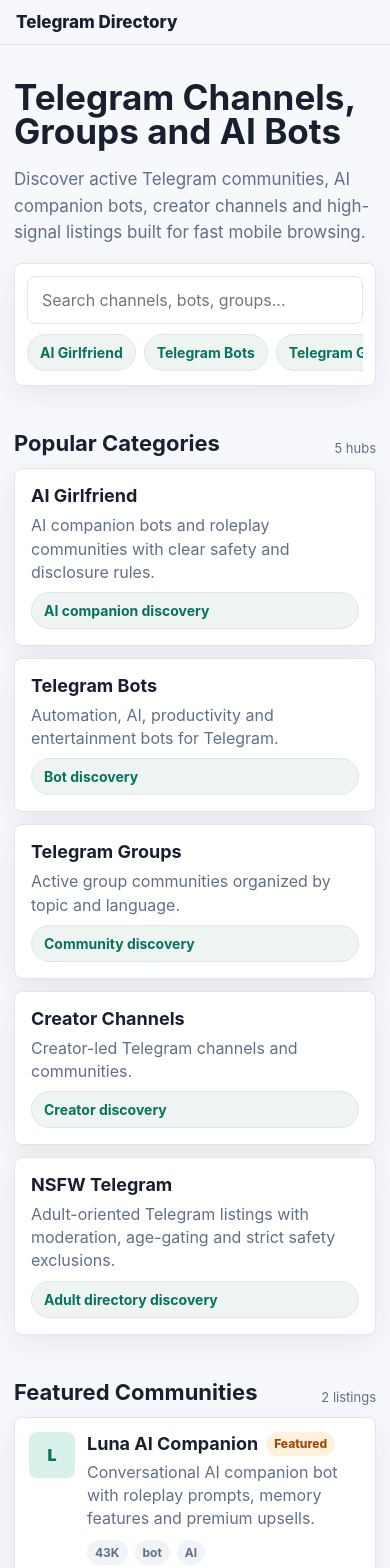
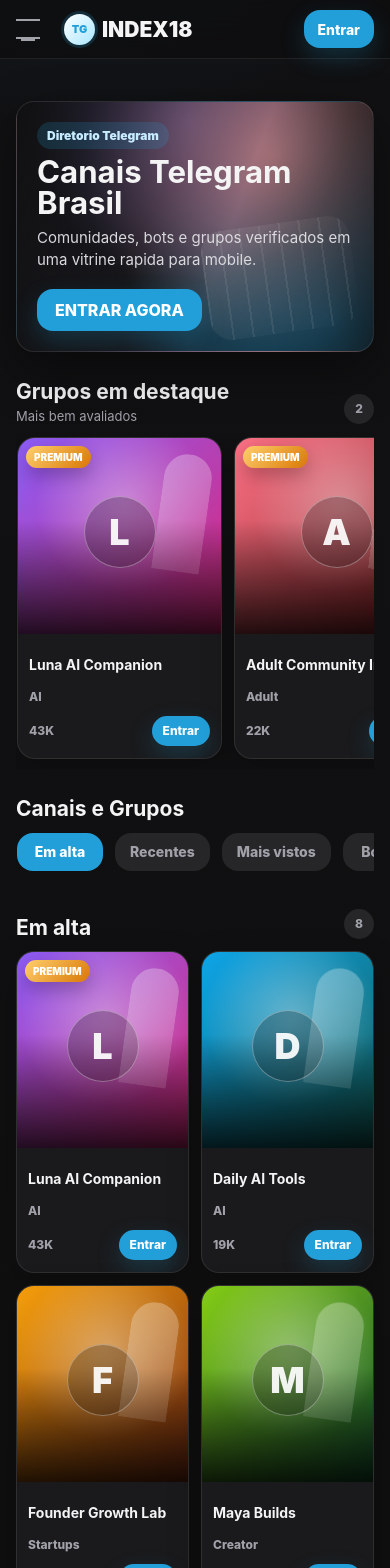
Before and after one commit to valeskashop983-web/thep, a Next.js app: page / in a window 390 px wide. Shown: the top 1568 px of the page. Built offline with nearby package versions, Linux system fonts and the light colour scheme; no server answers.

Commit message:
Rebuild mobile directory layout

```diff
--- a/app/globals.css
+++ b/app/globals.css
@@ -1,14 +1,15 @@
 :root {
-  --bg: #f7f8fb;
-  --surface: #ffffff;
-  --ink: #18202f;
-  --muted: #607086;
-  --line: #dfe5ee;
-  --accent: #0f8f7a;
-  --accent-strong: #08715f;
-  --warn: #a44608;
-  --chip: #edf4f2;
-  --shadow: 0 8px 28px rgba(24, 32, 47, 0.08);
+  --bg: #0f0f10;
+  --surface: #1a1a1c;
+  --surface-2: #262629;
+  --ink: #f4f4f5;
+  --muted: #a1a1aa;
+  --line: #303036;
+  --accent: #229ed8;
+  --accent-strong: #48b8ef;
+  --warn: #f5a524;
+  --danger: #fb7185;
+  --shadow: 0 18px 50px rgba(0, 0, 0, 0.42);
 }
 
 * {
@@ -16,12 +17,14 @@
 }
 
 html {
-  color-scheme: light;
+  color-scheme: dark;
 }
 
 body {
   margin: 0;
-  background: var(--bg);
+  background:
+    radial-gradient(circle at 20% -10%, rgba(34, 158, 216, 0.18), transparent 32rem),
+    linear-gradient(180deg, #111113 0%, var(--bg) 38%);
   color: var(--ink);
   font-family:
     Inter, ui-sans-serif, system-ui, -apple-system, BlinkMacSystemFont, "Segoe UI",
@@ -40,25 +43,54 @@ a {
 .topbar {
   position: sticky;
   top: 0;
-  z-index: 10;
-  border-bottom: 1px solid var(--line);
-  background: rgba(247, 248, 251, 0.92);
-  backdrop-filter: blur(14px);
+  z-index: 20;
+  border-bottom: 1px solid rgba(255, 255, 255, 0.08);
+  background: rgba(15, 15, 16, 0.86);
+  backdrop-filter: blur(18px);
 }
 
 .topbar-inner {
-  display: flex;
+  display: grid;
+  grid-template-columns: 36px minmax(0, 1fr) max-content;
   align-items: center;
-  justify-content: space-between;
-  gap: 16px;
-  width: min(1120px, calc(100% - 32px));
+  gap: 12px;
+  width: min(1180px, calc(100% - 32px));
+  min-height: 58px;
   margin: 0 auto;
-  padding: 12px 0;
+}
+
+.topbar-inner::before {
+  content: "";
+  width: 24px;
+  height: 16px;
+  border-top: 2px solid var(--muted);
+  border-bottom: 2px solid var(--muted);
+  box-shadow: 0 7px 0 -5px var(--muted);
 }
 
 .brand {
-  font-size: 17px;
-  font-weight: 800;
+  display: inline-flex;
+  align-items: center;
+  justify-content: center;
+  gap: 7px;
+  width: max-content;
+  font-size: 21px;
+  font-weight: 950;
+  letter-spacing: 0;
+  text-transform: uppercase;
+}
+
+.brand-orb {
+  display: grid;
+  place-items: center;
+  width: 31px;
+  height: 31px;
+  border-radius: 999px;
+  background: linear-gradient(135deg, #ffffff, #a9e6ff);
+  color: var(--accent);
+  font-size: 11px;
+  font-weight: 950;
+  box-shadow: 0 0 0 3px rgba(34, 158, 216, 0.2);
 }
 
 .nav {
@@ -67,81 +99,116 @@ a {
   gap: 14px;
   color: var(--muted);
   font-size: 14px;
+  font-weight: 700;
 }
 
 .nav a:hover {
   color: var(--ink);
 }
 
+.login-button,
+.hero-cta,
+.join-mini,
+.button {
+  display: inline-flex;
+  align-items: center;
+  justify-content: center;
+  border: 0;
+  border-radius: 16px;
+  background: var(--accent);
+  color: #fff;
+  font-weight: 850;
+  box-shadow: 0 10px 24px rgba(34, 158, 216, 0.22);
+}
+
+.login-button {
+  min-height: 38px;
+  padding: 0 14px;
+  font-size: 14px;
+}
+
 .page {
-  width: min(1120px, calc(100% - 28px));
+  width: min(1180px, calc(100% - 32px));
   margin: 0 auto;
-  padding: 24px 0 56px;
+  padding: 24px 0 44px;
 }
 
 .hero {
+  padding: 18px 0 4px;
+}
+
+.hero-banner {
+  position: relative;
   display: grid;
-  gap: 18px;
-  padding: 12px 0 22px;
+  align-items: end;
+  min-height: 164px;
+  overflow: hidden;
+  border: 1px solid rgba(255, 255, 255, 0.1);
+  border-radius: 18px;
+  padding: 20px;
+  background:
+    linear-gradient(110deg, rgba(15, 15, 16, 0.92), rgba(15, 15, 16, 0.26) 58%, rgba(15, 15, 16, 0.82)),
+    radial-gradient(circle at 72% 22%, rgba(252, 165, 165, 0.82), transparent 12rem),
+    radial-gradient(circle at 48% 8%, rgba(167, 139, 250, 0.82), transparent 10rem),
+    radial-gradient(circle at 88% 88%, rgba(34, 158, 216, 0.95), transparent 13rem),
+    linear-gradient(135deg, #22232c, #151518);
+  box-shadow: var(--shadow);
+}
+
+.hero-banner::after {
+  content: "";
+  position: absolute;
+  inset: auto 18px 18px auto;
+  width: 150px;
+  height: 110px;
+  border-radius: 22px;
+  background:
+    linear-gradient(135deg, rgba(255, 255, 255, 0.2), transparent),
+    repeating-linear-gradient(90deg, rgba(255, 255, 255, 0.16) 0 2px, transparent 2px 20px);
+  transform: rotate(-8deg);
+  opacity: 0.46;
+}
+
+.eyebrow {
+  display: inline-flex;
+  width: max-content;
+  margin-bottom: 8px;
+  border-radius: 999px;
+  background: rgba(34, 158, 216, 0.18);
+  padding: 6px 10px;
+  color: #c7ecff;
+  font-size: 12px;
+  font-weight: 900;
 }
 
 .hero h1 {
-  max-width: 760px;
+  max-width: 620px;
   margin: 0;
-  font-size: clamp(34px, 9vw, 72px);
-  line-height: 0.96;
+  font-size: clamp(30px, 8vw, 58px);
+  line-height: 0.98;
   letter-spacing: 0;
 }
 
 .hero p {
-  max-width: 650px;
-  margin: 0;
-  color: var(--muted);
-  font-size: 17px;
-  line-height: 1.55;
+  max-width: 520px;
+  margin: 9px 0 0;
+  color: #d8d8dd;
+  font-size: 15px;
+  line-height: 1.45;
 }
 
-.search-panel {
-  display: grid;
-  gap: 10px;
-  padding: 12px;
-  border: 1px solid var(--line);
-  border-radius: 8px;
-  background: var(--surface);
-  box-shadow: var(--shadow);
-}
-
-.search-panel input {
-  width: 100%;
-  min-height: 48px;
-  border: 1px solid var(--line);
-  border-radius: 8px;
-  padding: 0 14px;
-  color: var(--ink);
-  font: inherit;
-}
-
-.quick-links {
-  display: flex;
-  gap: 8px;
-  overflow-x: auto;
-  padding-bottom: 2px;
-}
-
-.quick-links a,
-.pill {
-  flex: 0 0 auto;
-  border: 1px solid var(--line);
-  border-radius: 999px;
-  background: var(--chip);
-  padding: 9px 12px;
-  color: var(--accent-strong);
-  font-size: 14px;
-  font-weight: 700;
+.hero-cta {
+  position: relative;
+  z-index: 1;
+  width: max-content;
+  min-height: 42px;
+  margin-top: 18px;
+  padding: 0 18px;
+  text-transform: uppercase;
 }
 
 .section {
-  padding: 22px 0;
+  padding: 24px 0 4px;
 }
 
 .section-head {
@@ -154,96 +221,291 @@ a {
 
 .section-head h2 {
   margin: 0;
-  font-size: 22px;
+  font-size: 21px;
+  line-height: 1.1;
+}
+
+.section-head p {
+  margin: 5px 0 0;
+  color: var(--muted);
+  font-size: 13px;
 }
 
 .section-head span {
+  display: grid;
+  place-items: center;
+  min-width: 30px;
+  height: 30px;
+  border-radius: 999px;
+  background: var(--surface-2);
   color: var(--muted);
-  font-size: 13px;
-  white-space: nowrap;
+  font-size: 12px;
+  font-weight: 850;
 }
 
-.category-grid,
+.featured-rail,
+.tab-row {
+  display: flex;
+  gap: 12px;
+  overflow-x: auto;
+  padding: 1px 1px 10px;
+  scrollbar-width: none;
+}
+
+.featured-rail::-webkit-scrollbar,
+.tab-row::-webkit-scrollbar {
+  display: none;
+}
+
+.featured-rail .listing-card {
+  flex: 0 0 205px;
+}
+
+.tab {
+  display: inline-flex;
+  flex: 0 0 auto;
+  align-items: center;
+  justify-content: center;
+  min-height: 38px;
+  min-width: 86px;
+  border-radius: 16px;
+  background: var(--surface-2);
+  padding: 0 15px;
+  color: var(--muted);
+  font-size: 14px;
+  font-weight: 850;
+}
+
+.tab.active {
+  background: var(--accent);
+  color: #fff;
+}
+
 .listing-grid {
   display: grid;
+  grid-template-columns: repeat(2, minmax(0, 1fr));
   gap: 12px;
 }
 
-.category-card,
 .listing-card {
-  border: 1px solid var(--line);
-  border-radius: 8px;
+  overflow: hidden;
+  border: 1px solid rgba(255, 255, 255, 0.09);
+  border-radius: 18px;
   background: var(--surface);
-  box-shadow: var(--shadow);
+  box-shadow: 0 12px 34px rgba(0, 0, 0, 0.24);
 }
 
-.category-card {
+.compact-card {
   display: grid;
-  gap: 8px;
-  padding: 16px;
+  min-height: 302px;
+  grid-template-rows: 1fr auto;
 }
 
-.category-card h3,
-.listing-card h3 {
-  margin: 0;
-  font-size: 18px;
+.thumb {
+  position: relative;
+  display: block;
+  min-height: 196px;
+  overflow: hidden;
+  background: #24242a;
 }
 
-.category-card p,
-.listing-card p {
-  margin: 0;
-  color: var(--muted);
-  line-height: 1.45;
+.thumb::before {
+  content: "";
+  position: absolute;
+  inset: 0;
+  background:
+    linear-gradient(180deg, transparent 42%, rgba(0, 0, 0, 0.82)),
+    radial-gradient(circle at 52% 34%, rgba(255, 255, 255, 0.36), transparent 5.5rem),
+    linear-gradient(135deg, var(--tone-a), var(--tone-b));
 }
 
-.listing-card {
-  display: grid;
-  gap: 12px;
-  padding: 14px;
+.thumb::after {
+  content: "";
+  position: absolute;
+  inset: 16px 14px auto auto;
+  width: 48px;
+  height: 118px;
+  border-radius: 999px 999px 18px 18px;
+  background:
+    linear-gradient(180deg, rgba(255, 255, 255, 0.22), rgba(255, 255, 255, 0.04)),
+    rgba(255, 255, 255, 0.08);
+  transform: rotate(8deg);
 }
 
-.listing-main {
-  display: grid;
-  grid-template-columns: 46px minmax(0, 1fr);
-  gap: 12px;
+.thumb-aqua {
+  --tone-a: #0ea5e9;
+  --tone-b: #115e59;
 }
 
-.avatar {
+.thumb-violet {
+  --tone-a: #8b5cf6;
+  --tone-b: #db2777;
+}
+
+.thumb-rose {
+  --tone-a: #fb7185;
+  --tone-b: #7f1d1d;
+}
+
+.thumb-gold {
+  --tone-a: #f59e0b;
+  --tone-b: #7c2d12;
+}
+
+.thumb-steel {
+  --tone-a: #64748b;
+  --tone-b: #0f172a;
+}
+
+.thumb-lime {
+  --tone-a: #84cc16;
+  --tone-b: #14532d;
+}
+
+.thumb-coral {
+  --tone-a: #f97316;
+  --tone-b: #be123c;
+}
+
+.thumb-indigo {
+  --tone-a: #4f46e5;
+  --tone-b: #0e7490;
+}
+
+.thumb-mark {
+  position: absolute;
+  left: 50%;
+  top: 48%;
   display: grid;
   place-items: center;
-  width: 46px;
-  height: 46px;
-  border-radius: 8px;
-  background: #d9f1eb;
-  color: var(--accent-strong);
-  font-weight: 900;
+  width: 72px;
+  height: 72px;
+  border: 1px solid rgba(255, 255, 255, 0.32);
+  border-radius: 999px;
+  background: rgba(0, 0, 0, 0.24);
+  color: rgba(255, 255, 255, 0.92);
+  font-size: 36px;
+  font-weight: 950;
+  transform: translate(-50%, -50%);
+  backdrop-filter: blur(10px);
+}
+
+.premium-ribbon {
+  position: absolute;
+  left: 8px;
+  top: 8px;
+  border-radius: 999px;
+  background: linear-gradient(135deg, #ffcf6d, #d97706);
+  padding: 5px 8px;
+  color: #fff;
+  font-size: 10px;
+  font-weight: 950;
+  box-shadow: 0 8px 18px rgba(0, 0, 0, 0.24);
 }
 
 .listing-copy {
   min-width: 0;
+  padding: 11px 11px 12px;
 }
 
 .listing-title-row {
   display: flex;
   align-items: center;
   gap: 8px;
-  flex-wrap: wrap;
-  margin-bottom: 5px;
+  min-height: 40px;
 }
 
-.badge {
-  display: inline-flex;
-  align-items: center;
-  min-height: 24px;
-  border-radius: 999px;
-  padding: 0 8px;
+.listing-card h3 {
+  display: -webkit-box;
+  -webkit-line-clamp: 2;
+  -webkit-box-orient: vertical;
+  overflow: hidden;
+  margin: 0;
+  font-size: 14px;
+  line-height: 1.25;
+}
+
+.listing-card p {
+  margin: 4px 0 0;
+  color: var(--muted);
   font-size: 12px;
   font-weight: 800;
 }
 
-.sponsored {
-  background: #fff1db;
-  color: var(--warn);
+.card-foot {
+  display: flex;
+  align-items: center;
+  justify-content: space-between;
+  gap: 8px;
+  margin-top: 12px;
+}
+
+.card-foot span {
+  color: var(--muted);
+  font-size: 12px;
+  font-weight: 800;
+}
+
+.join-mini {
+  min-height: 30px;
+  border-radius: 999px;
+  padding: 0 11px;
+  font-size: 12px;
+}
+
+.category-grid {
+  display: grid;
+  gap: 10px;
+}
+
+.category-card {
+  display: grid;
+  gap: 8px;
+  border: 1px solid rgba(255, 255, 255, 0.08);
+  border-radius: 16px;
+  background: var(--surface);
+  padding: 15px;
+}
+
+.category-card h3 {
+  margin: 0;
+  font-size: 16px;
+}
+
+.category-card p {
+  margin: 0;
+  color: var(--muted);
+  font-size: 13px;
+  line-height: 1.4;
+}
+
+.pill {
+  display: inline-flex;
+  width: max-content;
+  border-radius: 999px;
+  background: rgba(34, 158, 216, 0.12);
+  padding: 7px 9px;
+  color: var(--accent-strong);
+  font-size: 12px;
+  font-weight: 850;
+}
+
+.detail {
+  display: grid;
+  gap: 18px;
+}
+
+.detail-panel {
+  border: 1px solid rgba(255, 255, 255, 0.08);
+  border-radius: 18px;
+  background: var(--surface);
+  padding: 18px;
+  box-shadow: var(--shadow);
+}
+
+.detail-panel p {
+  color: var(--muted);
+  line-height: 1.55;
 }
 
 .meta-row,
@@ -257,24 +519,11 @@ a {
 .meta-row span,
 .tag-row span {
   border-radius: 999px;
-  background: #f0f3f7;
-  padding: 5px 8px;
+  background: var(--surface-2);
+  padding: 6px 9px;
   color: var(--muted);
   font-size: 12px;
-  font-weight: 700;
-}
-
-.detail {
-  display: grid;
-  gap: 18px;
-}
-
-.detail-panel {
-  border: 1px solid var(--line);
-  border-radius: 8px;
-  background: var(--surface);
-  padding: 18px;
-  box-shadow: var(--shadow);
+  font-weight: 800;
 }
 
 .cta-row {
@@ -284,56 +533,72 @@ a {
 }
 
 .button {
-  display: inline-flex;
-  align-items: center;
-  justify-content: center;
   min-height: 46px;
-  border-radius: 8px;
-  background: var(--accent);
-  color: #fff;
   padding: 0 16px;
-  font-weight: 800;
 }
 
 .button.secondary {
-  border: 1px solid var(--line);
-  background: var(--surface);
+  border: 1px solid rgba(255, 255, 255, 0.1);
+  background: var(--surface-2);
   color: var(--ink);
+  box-shadow: none;
 }
 
 .notice {
   border-left: 4px solid var(--warn);
-  background: #fff7eb;
+  border-radius: 12px;
+  background: rgba(245, 165, 36, 0.12);
   padding: 12px;
-  color: #5d3920;
+  color: #f8d99f;
+}
+
+footer {
+  color: var(--muted);
 }
 
 @media (min-width: 760px) {
+  .topbar-inner {
+    grid-template-columns: max-content 1fr max-content;
+    min-height: 66px;
+  }
+
+  .topbar-inner::before {
+    display: none;
+  }
+
   .nav {
     display: flex;
+    justify-content: center;
   }
 
   .page {
-    padding-top: 42px;
+    padding-top: 34px;
   }
 
-  .search-panel {
-    grid-template-columns: minmax(0, 1fr) auto;
-    align-items: center;
+  .hero-banner {
+    min-height: 270px;
+    padding: 34px;
   }
 
-  .quick-links {
-    justify-content: flex-end;
+  .listing-grid {
+    grid-template-columns: repeat(4, minmax(0, 1fr));
+    gap: 16px;
+  }
+
+  .featured-rail {
+    display: grid;
+    grid-template-columns: repeat(4, minmax(0, 1fr));
+    overflow: visible;
+  }
+
+  .featured-rail .listing-card {
+    flex: initial;
   }
 
   .category-grid {
     grid-template-columns: repeat(3, minmax(0, 1fr));
   }
 
-  .listing-grid {
-    grid-template-columns: repeat(2, minmax(0, 1fr));
-  }
-
   .cta-row {
     grid-template-columns: max-content max-content;
   }
--- a/app/layout.tsx
+++ b/app/layout.tsx
@@ -19,7 +19,8 @@ export default function RootLayout({ children }: { children: React.ReactNode })
           <header className="topbar">
             <div className="topbar-inner">
               <Link href="/" className="brand">
-                Telegram Directory
+                <span className="brand-orb">TG</span>
+                <span>Index18</span>
               </Link>
               <nav className="nav" aria-label="Primary navigation">
                 <Link href="/channels">Channels</Link>
@@ -28,6 +29,9 @@ export default function RootLayout({ children }: { children: React.ReactNode })
                 <Link href="/ai-girlfriend">AI Girlfriend</Link>
                 <Link href="/advertise">Advertise</Link>
               </nav>
+              <Link href="/submit" className="login-button">
+                Entrar
+              </Link>
             </div>
           </header>
           {children}
--- a/app/page.tsx
+++ b/app/page.tsx
@@ -16,27 +16,50 @@ export default function HomePage() {
         dangerouslySetInnerHTML={{ __html: JSON.stringify(websiteJsonLd()) }}
       />
       <section className="hero">
-        <h1>Telegram Channels, Groups and AI Bots</h1>
-        <p>
-          Discover active Telegram communities, AI companion bots, creator channels and high-signal
-          listings built for fast mobile browsing.
-        </p>
-        <div className="search-panel">
-          <input aria-label="Search Telegram listings" placeholder="Search channels, bots, groups..." />
-          <div className="quick-links">
-            {categories.slice(0, 4).map((category) => (
-              <Link key={category.slug} href={`/c/${category.slug}`}>
-                {category.name}
-              </Link>
-            ))}
+        <div className="hero-banner">
+          <div>
+            <span className="eyebrow">Diretorio Telegram</span>
+            <h1>Canais Telegram Brasil</h1>
+            <p>Comunidades, bots e grupos verificados em uma vitrine rapida para mobile.</p>
           </div>
+          <Link href="/channels" className="hero-cta">
+            Entrar agora
+          </Link>
         </div>
       </section>
 
+      <ListingSection title="Grupos em destaque" kicker="Mais bem avaliados" items={featured} variant="rail" />
+
+      <section className="section category-strip">
+        <div className="section-head">
+          <div>
+            <h2>Canais e Grupos</h2>
+          </div>
+        </div>
+        <div className="tab-row" aria-label="Ordenar listagens">
+          <Link href="/" className="tab active">
+            Em alta
+          </Link>
+          <Link href="/channels" className="tab">
+            Recentes
+          </Link>
+          <Link href="/groups" className="tab">
+            Mais vistos
+          </Link>
+          <Link href="/bots" className="tab">
+            Bots IA
+          </Link>
+        </div>
+      </section>
+
+      <ListingSection title="Em alta" items={directoryItems} />
+
       <section className="section">
         <div className="section-head">
-          <h2>Popular Categories</h2>
-          <span>{categories.length} hubs</span>
+          <div>
+            <h2>Categorias</h2>
+            <p>Hubs principais para indexacao e navegacao.</p>
+          </div>
         </div>
         <div className="category-grid">
           {categories.map((category) => (
@@ -48,10 +71,7 @@ export default function HomePage() {
           ))}
         </div>
       </section>
-
-      <ListingSection title="Featured Communities" items={featured} />
-      <ListingSection title="Trending AI Bots" items={trending} />
-      <ListingSection title="Recently Added" items={directoryItems} />
+      <ListingSection title="Bots e IA" kicker="Afiliados e alto valor comercial" items={trending} />
     </main>
   );
 }
--- a/components/ChannelCard.tsx
+++ b/components/ChannelCard.tsx
@@ -8,31 +8,24 @@ type Props = {
 
 export function ChannelCard({ item }: Props) {
   return (
-    <article className="listing-card">
-      <div className="listing-main">
-        <div className="avatar" aria-hidden="true">
-          {item.title.slice(0, 1)}
-        </div>
+    <article className="listing-card compact-card">
+      <Link href={`/item/${item.slug}`} className={`thumb thumb-${item.visual}`} aria-label={item.title}>
+        <span className="thumb-mark">{item.title.slice(0, 1)}</span>
+        {item.vip ? <span className="premium-ribbon">PREMIUM</span> : null}
+      </Link>
       <div className="listing-copy">
         <div className="listing-title-row">
           <h3>
             <Link href={`/item/${item.slug}`}>{item.title}</Link>
           </h3>
-            {item.vip ? <span className="badge sponsored">Featured</span> : null}
         </div>
-          <p>{item.description}</p>
-          <div className="meta-row">
+        <p>{item.tags[0] ?? item.kind}</p>
+        <div className="card-foot">
           <span>{formatMembers(item.memberCount)}</span>
-            <span>{item.kind}</span>
-            {item.isAiRelated ? <span>AI</span> : null}
-            {item.isNsfw ? <span>18+</span> : null}
+          <a href={item.telegramUrl} rel="nofollow noopener noreferrer" className="join-mini">
+            Entrar
+          </a>
         </div>
-        </div>
-      </div>
-      <div className="tag-row">
-        {item.tags.map((tag) => (
-          <span key={tag}>{tag}</span>
-        ))}
       </div>
     </article>
   );
--- a/components/ListingSection.tsx
+++ b/components/ListingSection.tsx
@@ -4,16 +4,21 @@ import type { DirectoryItem } from "@/lib/types";
 type Props = {
   title: string;
   items: DirectoryItem[];
+  kicker?: string;
+  variant?: "grid" | "rail";
 };
 
-export function ListingSection({ title, items }: Props) {
+export function ListingSection({ title, items, kicker, variant = "grid" }: Props) {
   return (
     <section className="section">
       <div className="section-head">
-        <h2>{title}</h2>
-        <span>{items.length} listings</span>
+        <div>
+          <h2>{title}</h2>
+          {kicker ? <p>{kicker}</p> : null}
+        </div>
+        <span>{items.length}</span>
       </div>
-      <div className="listing-grid">
+      <div className={variant === "rail" ? "featured-rail" : "listing-grid"}>
         {items.map((item) => (
           <ChannelCard key={item.slug} item={item} />
         ))}
--- a/lib/seed.ts
+++ b/lib/seed.ts
@@ -46,6 +46,7 @@ export const directoryItems: DirectoryItem[] = [
     isAiRelated: true,
     qualityScore: 91,
     vip: true,
+    visual: "violet",
     telegramUrl: "https://t.me/example_luna_ai"
   },
   {
@@ -59,6 +60,7 @@ export const directoryItems: DirectoryItem[] = [
     isNsfw: false,
     isAiRelated: true,
     qualityScore: 87,
+    visual: "aqua",
     telegramUrl: "https://t.me/example_daily_ai_tools"
   },
   {
@@ -72,6 +74,7 @@ export const directoryItems: DirectoryItem[] = [
     isNsfw: false,
     isAiRelated: false,
     qualityScore: 82,
+    visual: "gold",
     telegramUrl: "https://t.me/example_founder_growth"
   },
   {
@@ -85,6 +88,7 @@ export const directoryItems: DirectoryItem[] = [
     isNsfw: false,
     isAiRelated: false,
     qualityScore: 78,
+    visual: "lime",
     telegramUrl: "https://t.me/example_maya_builds"
   },
   {
@@ -99,7 +103,50 @@ export const directoryItems: DirectoryItem[] = [
     isAiRelated: false,
     qualityScore: 74,
     vip: true,
+    visual: "rose",
     telegramUrl: "https://t.me/example_adult_index"
+  },
+  {
+    kind: "group",
+    slug: "private-ai-lounge",
+    title: "Private AI Lounge",
+    description: "Curated group for AI companion prompts, creator drops and safe roleplay discovery.",
+    categorySlug: "ai-girlfriend",
+    tags: ["AI", "Private", "Chat"],
+    memberCount: 31200,
+    isNsfw: false,
+    isAiRelated: true,
+    qualityScore: 85,
+    visual: "indigo",
+    telegramUrl: "https://t.me/example_private_ai_lounge"
+  },
+  {
+    kind: "bot",
+    slug: "automation-hub-bot",
+    title: "Automation Hub Bot",
+    description: "Telegram bot hub for workflow automations, alerts and AI-generated summaries.",
+    categorySlug: "telegram-bots",
+    tags: ["Bot", "Automation"],
+    memberCount: 14300,
+    isNsfw: false,
+    isAiRelated: true,
+    qualityScore: 80,
+    visual: "steel",
+    telegramUrl: "https://t.me/example_automation_hub"
+  },
+  {
+    kind: "channel",
+    slug: "verified-adult-radar",
+    title: "Verified Adult Radar",
+    description: "Adult-oriented discovery sample with verification, removal workflow and clear labels.",
+    categorySlug: "nsfw-telegram",
+    tags: ["18+", "Verified"],
+    memberCount: 50200,
+    isNsfw: true,
+    isAiRelated: false,
+    qualityScore: 76,
+    visual: "coral",
+    telegramUrl: "https://t.me/example_verified_adult"
   }
 ];
 
--- a/lib/types.ts
+++ b/lib/types.ts
@@ -19,5 +19,6 @@ export type DirectoryItem = {
   isAiRelated: boolean;
   qualityScore: number;
   vip?: boolean;
+  visual: "aqua" | "violet" | "rose" | "gold" | "steel" | "lime" | "coral" | "indigo";
   telegramUrl: string;
 };
```
Lines whose indentation alone changed are shown as unchanged.
